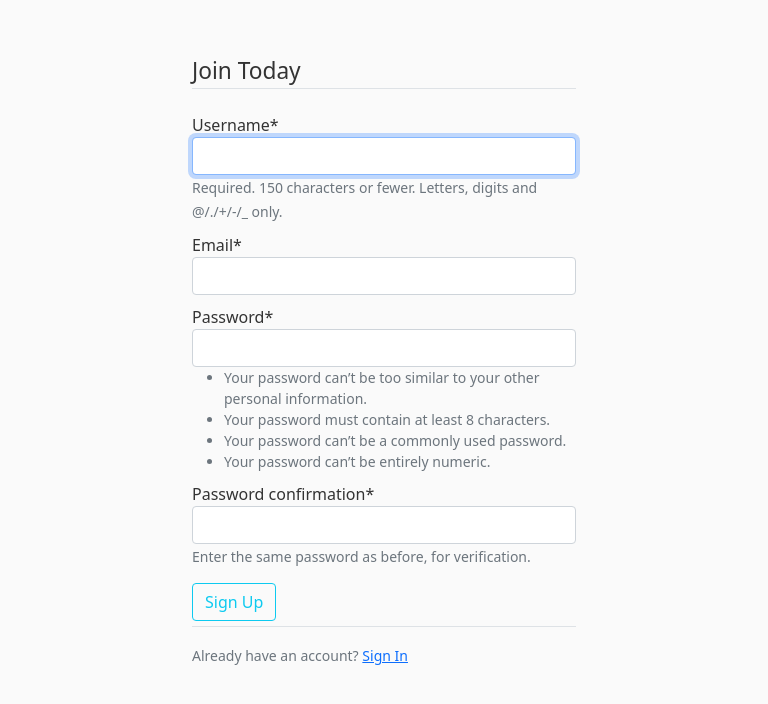
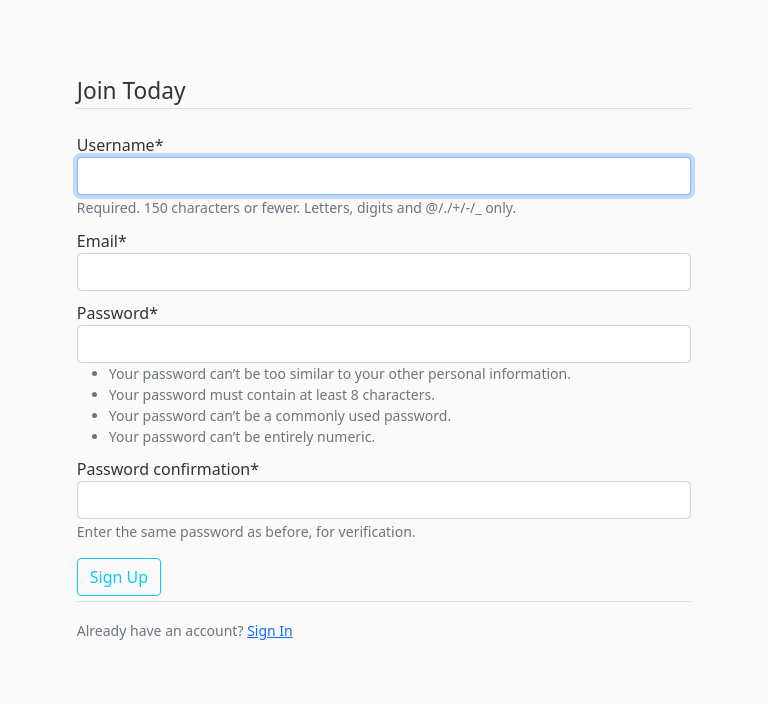
Before and after one commit to VivekCR7/social-media-django, a Django app: page /register/ in a window 768 px wide. Shown: the part 56-760 px from the top of the page. Run offline with Django 3.2, Linux system fonts and the light colour scheme; some libraries are stand-ins or nearby versions.

Commit message:
User interface updated fixed for all the devices view

```diff
--- a/post/static/post/style.css
+++ b/post/static/post/style.css
@@ -87,13 +87,6 @@
 .center-login{
   width: 30%;
   margin: auto;
-}
-
-.message{
-  width: 40%;
-  height: auto;
-  margin-bottom: 10px;
-  margin: auto
 }
 
 .post {
@@ -196,14 +189,18 @@
     width: 100%;
   }
 
-  .message{
-    width: 100%;
-  }
-
   .update-delete{
     margin: auto;
     width: 100%;
     height: 100%;
+  }
+
+  .center{
+    width: 80%;
+  }
+
+  .center-login{
+    width: 80%;
   }
 
 }
@@ -213,20 +210,20 @@
     width: 60%;
   }
 
-  .message{
-    width: 60%;
-  }
-
   .update-delete{
     margin: auto;
     width: 60%;
     height: 60%;
   }
 
-
 }
 
 /* profile page */
+
+.message{
+  width: 50%;
+  margin-bottom: 10px;
+}
 
 .profile-view{
   width: 50%;
--- a/post/templates/post/base.html
+++ b/post/templates/post/base.html
@@ -53,16 +53,6 @@
     </header>
 
     <div class="main">
-      <div class="message">
-        {% if messages %}
-          {% for message in messages %}
-            <div class="alert alert-{{ message.tags }}">
-              {{ message }}
-            </div>
-          {% endfor %}
-        {% endif %}
-      </div>
-
       <div>
         {% block content %}{% endblock %}
       </div>
--- a/post/templates/post/home.html
+++ b/post/templates/post/home.html
@@ -16,7 +16,6 @@
 
     <div class="icons">
         <i class = "fa fa-2x fa-heart-o"></i>
-        <i class="fa fa-2x fa-comment-o" aria-hidden="true"></i>
     </div>
     <p class="likes-count">1 likes</p>
 
--- a/user/templates/user/register.html
+++ b/user/templates/user/register.html
@@ -1,6 +1,15 @@
 {% extends "post/base.html" %}
 {% load crispy_forms_tags %}
 {% block content %}
+    <div class="center">
+        {% if messages %}
+        {% for message in messages %}
+            <div class="alert alert-{{ message.tags }}">
+            {{ message }}
+            </div>
+        {% endfor %}
+        {% endif %}
+    </div>
     <div class="center">
         <form method="POST">
             {% csrf_token %}
```
Also changed, not shown: post/views.py (+0 -16 lines), user/templates/user/profile.html (+9 -0 lines).
